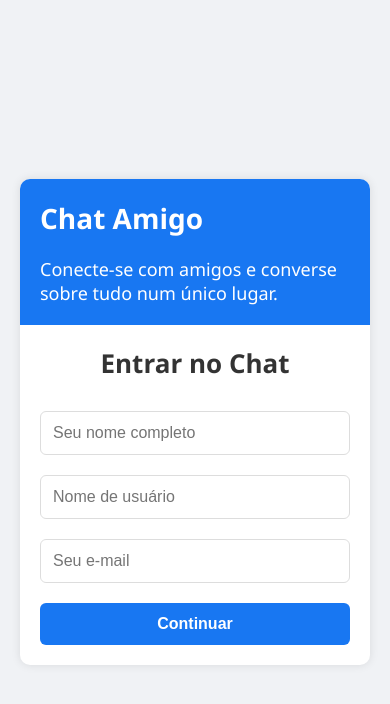
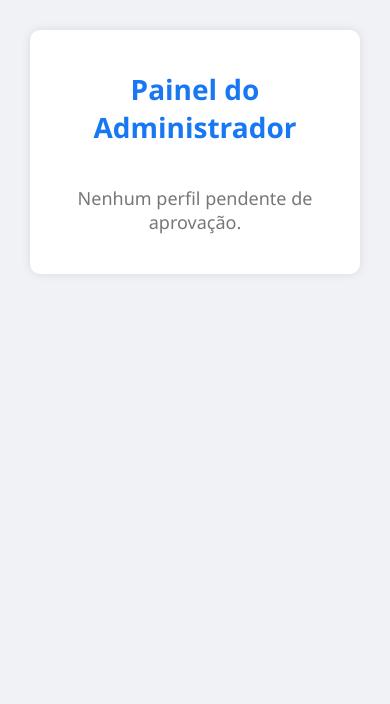
Before and after one commit to josefany-kira/Vibe-chat, a plain HTML site: page index.html in a window 390 px wide. Drawn offline with Linux system fonts and the light colour scheme.

Commit message:
Update index.html

```diff
--- a/index.html
+++ b/index.html
@@ -3,7 +3,7 @@
 <head>
   <meta charset="UTF-8" />
   <meta name="viewport" content="width=device-width, initial-scale=1.0"/>
-  <title>Entrar - Chat Amigo</title>
+  <title>Admin - Veb Chat</title>
   <style>
     * {
       box-sizing: border-box;
@@ -16,139 +16,115 @@
       background-color: #f0f2f5;
       display: flex;
       justify-content: center;
-      align-items: center;
+      align-items: flex-start;
       min-height: 100vh;
+      padding: 30px;
     }
 
-    .main-container {
-      display: flex;
-      flex-direction: column;
-      align-items: center;
-      max-width: 1000px;
-      width: 100%;
-      padding: 20px;
-    }
-
-    .content {
-      display: flex;
-      width: 100%;
+    .container {
       background: white;
       border-radius: 10px;
       box-shadow: 0 0 10px rgba(0,0,0,0.1);
-      overflow: hidden;
       max-width: 900px;
-    }
-
-    .left-side {
-      flex: 1;
-      background-color: #1877f2;
-      color: white;
-      padding: 40px;
-      display: flex;
-      flex-direction: column;
-      justify-content: center;
-    }
-
-    .left-side h1 {
-      font-size: 36px;
-      margin-bottom: 20px;
-    }
-
-    .left-side p {
-      font-size: 18px;
-    }
-
-    .right-side {
-      flex: 1;
+      width: 100%;
       padding: 40px;
     }
 
-    .right-side h2 {
+    h1 {
+      color: #1877f2;
       margin-bottom: 20px;
-      font-size: 26px;
-      color: #333;
+      font-size: 28px;
       text-align: center;
     }
 
-    input {
-      width: 100%;
-      padding: 12px;
-      margin: 10px 0;
+    .user-card {
       border: 1px solid #ddd;
-      border-radius: 6px;
-      font-size: 16px;
+      border-radius: 8px;
+      padding: 20px;
+      margin-bottom: 20px;
+      display: flex;
+      align-items: center;
+      justify-content: space-between;
     }
 
-    button {
-      width: 100%;
-      padding: 12px;
-      background-color: #1877f2;
-      border: none;
-      color: white;
-      font-size: 16px;
-      font-weight: bold;
-      border-radius: 6px;
-      cursor: pointer;
-      margin-top: 10px;
+    .user-info {
+      display: flex;
+      flex-direction: column;
     }
 
-    button:hover {
-      background-color: #155db8;
+    .user-info p {
+      margin: 4px 0;
     }
 
-    @media (max-width: 768px) {
-      .content {
-        flex-direction: column;
-      }
+    .approve-btn {
+      background-color: #28a745;
+      color: white;
+      border: none;
+      padding: 10px 18px;
+      border-radius: 6px;
+      font-size: 14px;
+      cursor: pointer;
+    }
 
-      .left-side, .right-side {
-        padding: 20px;
-      }
+    .approve-btn:hover {
+      background-color: #218838;
+    }
 
-      .left-side h1 {
-        font-size: 28px;
-      }
+    .empty-msg {
+      text-align: center;
+      font-size: 18px;
+      color: #777;
+      margin-top: 40px;
     }
   </style>
 </head>
 <body>
-  <div class="main-container">
-    <div class="content">
-      <div class="left-side">
-        <h1>Chat Amigo</h1>
-        <p>Conecte-se com amigos e converse sobre tudo num único lugar.</p>
-      </div>
-      <div class="right-side">
-        <h2>Entrar no Chat</h2>
-        <form id="loginForm">
-          <input type="text" id="nome" placeholder="Seu nome completo" required />
-          <input type="text" id="usuario" placeholder="Nome de usuário" required />
-          <input type="email" id="email" placeholder="Seu e-mail" required />
-          <button type="submit">Continuar</button>
-        </form>
-      </div>
+  <div class="container">
+    <h1>Painel do Administrador</h1>
+    <div id="userList">
+      <!-- Usuários pendentes serão listados aqui -->
     </div>
   </div>
 
   <script>
-    document.getElementById('loginForm').addEventListener('submit', function(e) {
-      e.preventDefault();
+    const users = JSON.parse(localStorage.getItem('perfisPendentes')) || [];
 
-      const nome = document.getElementById('nome').value.trim();
-      const usuario = document.getElementById('usuario').value.trim();
-      const email = document.getElementById('email').value.trim();
+    function aprovarUsuario(index) {
+      const aprovados = JSON.parse(localStorage.getItem('perfisAprovados')) || [];
+      aprovados.push(users[index]);
+      localStorage.setItem('perfisAprovados', JSON.stringify(aprovados));
+      users.splice(index, 1);
+      localStorage.setItem('perfisPendentes', JSON.stringify(users));
+      alert("Usuário aprovado com sucesso!");
+      renderUsuarios();
+    }
 
-      if (!nome || !usuario || !email) {
-        alert("Preencha todos os campos.");
+    function renderUsuarios() {
+      const userList = document.getElementById('userList');
+      userList.innerHTML = '';
+
+      if (users.length === 0) {
+        userList.innerHTML = '<p class="empty-msg">Nenhum perfil pendente de aprovação.</p>';
         return;
       }
 
-      sessionStorage.setItem('login_nome', nome);
-      sessionStorage.setItem('login_usuario', usuario);
-      sessionStorage.setItem('login_email', email);
+      users.forEach((user, index) => {
+        const div = document.createElement('div');
+        div.className = 'user-card';
+        div.innerHTML = `
+          <div class="user-info">
+            <p><strong>Nome:</strong> ${user.nome}</p>
+            <p><strong>Usuário:</strong> ${user.usuario}</p>
+            <p><strong>Email:</strong> ${user.email}</p>
+            <p><strong>Experiência:</strong> ${user.experiencia}</p>
+          </div>
+          <button class="approve-btn" onclick="aprovarUsuario(${index})">Aprovar</button>
+        `;
+        userList.appendChild(div);
+      });
+    }
 
-      window.location.href = 'perfil.html';
-    });
+    renderUsuarios();
   </script>
 </body>
 </html>
```
